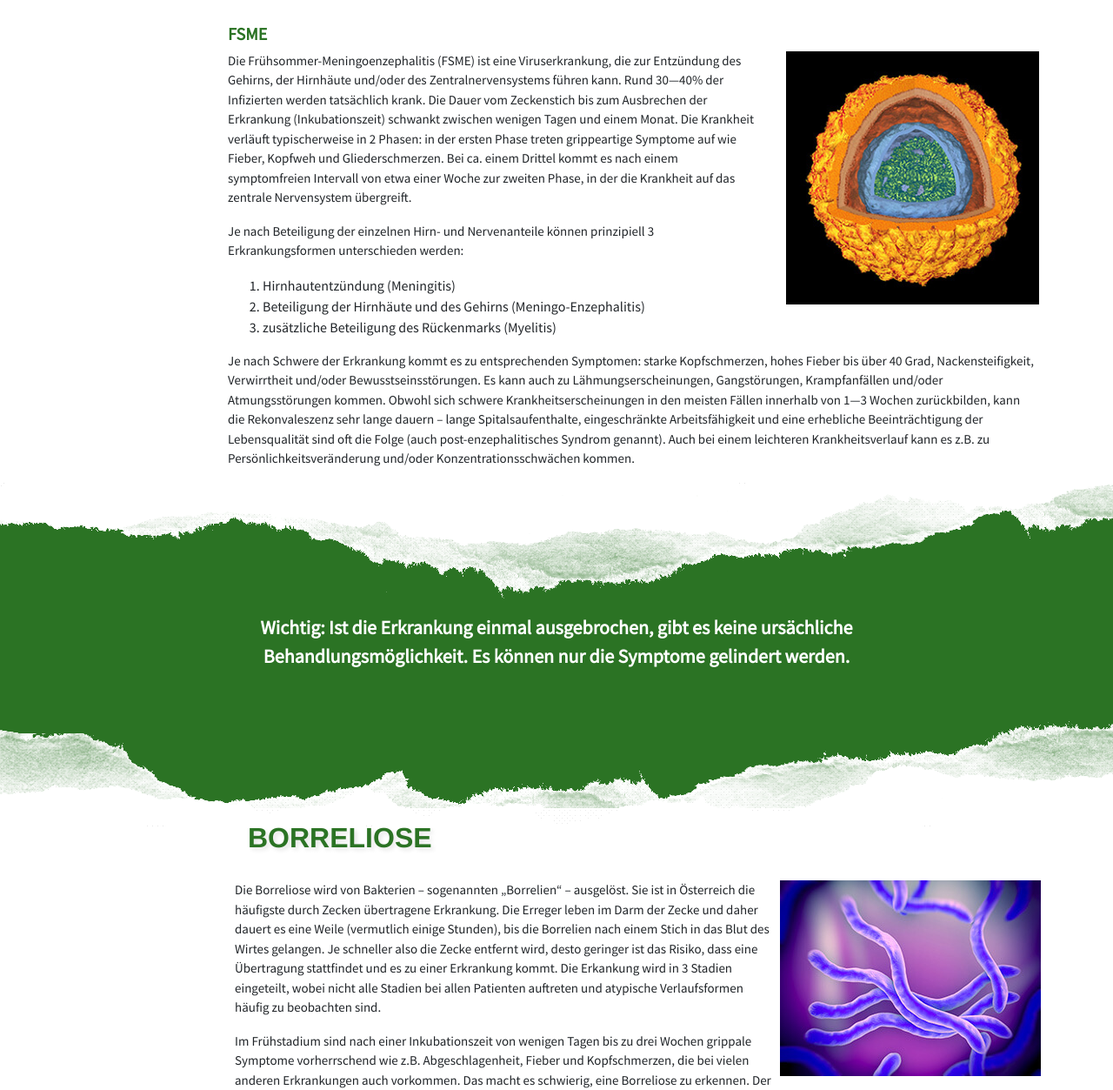
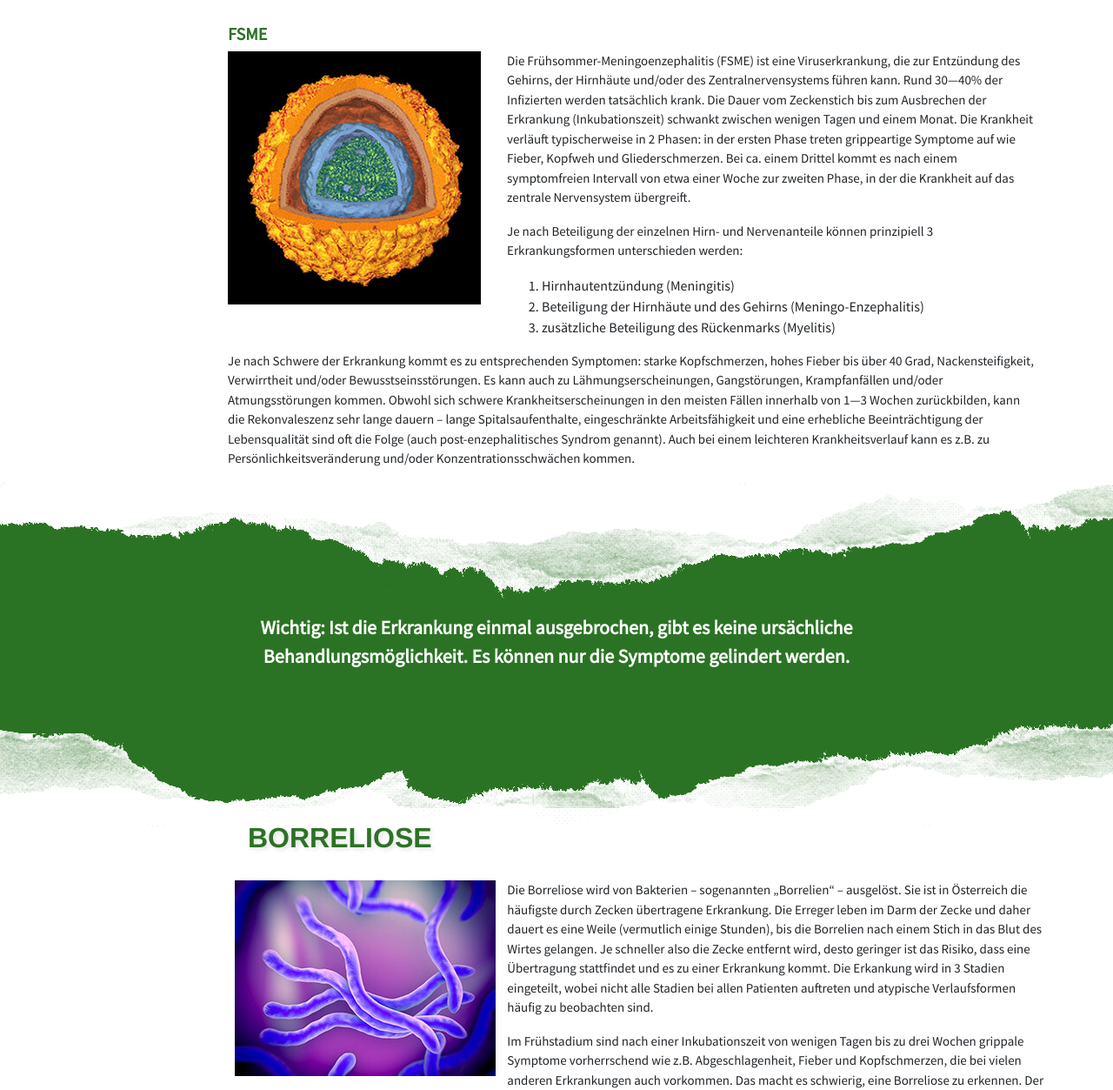
Before and after one commit to SaRaHussien2/new-zeckten, a plain HTML site: page zeckenundgefahren.html in a window 1280 px wide. Shown: the part 271-1524 px from the top of the page at 87% size. Drawn offline with nearby package versions, Linux system fonts and the light colour scheme; files whose address does not match are found by name.

Commit message:
update ordering

```diff
--- a/zeckenundgefahren.html
+++ b/zeckenundgefahren.html
@@ -172,7 +172,7 @@
                                 </div>
                             </div>
 
-                            <div class="col-lg-4 col-xs-12">
+                            <div class="col-lg-4 col-xs-12 order-first">
                                 <div class="part-one-image">
                                     <img src="assets/images/hazards/tbe-virus.jpg" alt="tbe-virus image">
                                 </div>
@@ -201,7 +201,7 @@
             <div class="part-two part">
                 <h2 class="second-heading clr-swr-el-com">Borreliose</h2>
                     <div class="top row">
-                        <div class="col-lg-8 col-xs-12">
+                        <div class="col-lg-8 col-xs-12 order-last">
                             <div class="col-left">
                                 <p>Die Borreliose wird von Bakterien – sogenannten „Borrelien“ – ausgelöst. Sie ist in Österreich die häufigste durch Zecken übertragene Erkrankung. Die Erreger leben im Darm der Zecke und daher dauert es eine Weile (vermutlich einige Stunden), bis die Borrelien nach einem Stich in das Blut des Wirtes gelangen. Je schneller also die Zecke entfernt wird, desto geringer ist das Risiko, dass eine Übertragung stattfindet und es zu einer Erkrankung kommt. Die Erkankung wird in 3 Stadien eingeteilt, wobei nicht alle Stadien bei allen Patienten auftreten und atypische Verlaufsformen häufig zu beobachten sind. </p>
                                 <p>Im Frühstadium sind nach einer Inkubationszeit von wenigen Tagen bis zu drei Wochen grippale Symptome vorherrschend wie z.B. Abgeschlagenheit, Fieber und Kopfschmerzen, die bei vielen anderen Erkrankungen auch vorkommen. Das macht es schwierig, eine Borreliose zu erkennen. Der einzig deutliche Hinweis ist ein kreisrunder Ausschlag um die Einstichstelle, der wandern kann (die sog. „Wanderröte“). Diese Rötung kann auch ohne Behandlung verschwinden, die Infektion jedoch weiter voranschreiten. Leider zeigt sich dieser Ausschlag nur bei ca. 50 % der Betroffenen, d.h. man kann auch ohne diesen Hinweis mit Borrelien infiziert sein.</p>
```
Also changed, not shown: assets/scss/_responsive.scss (+9 -0 lines), fsmeundwissen.html (+1 -1 lines), zeckenundfsme.html (+2 -2 lines).
